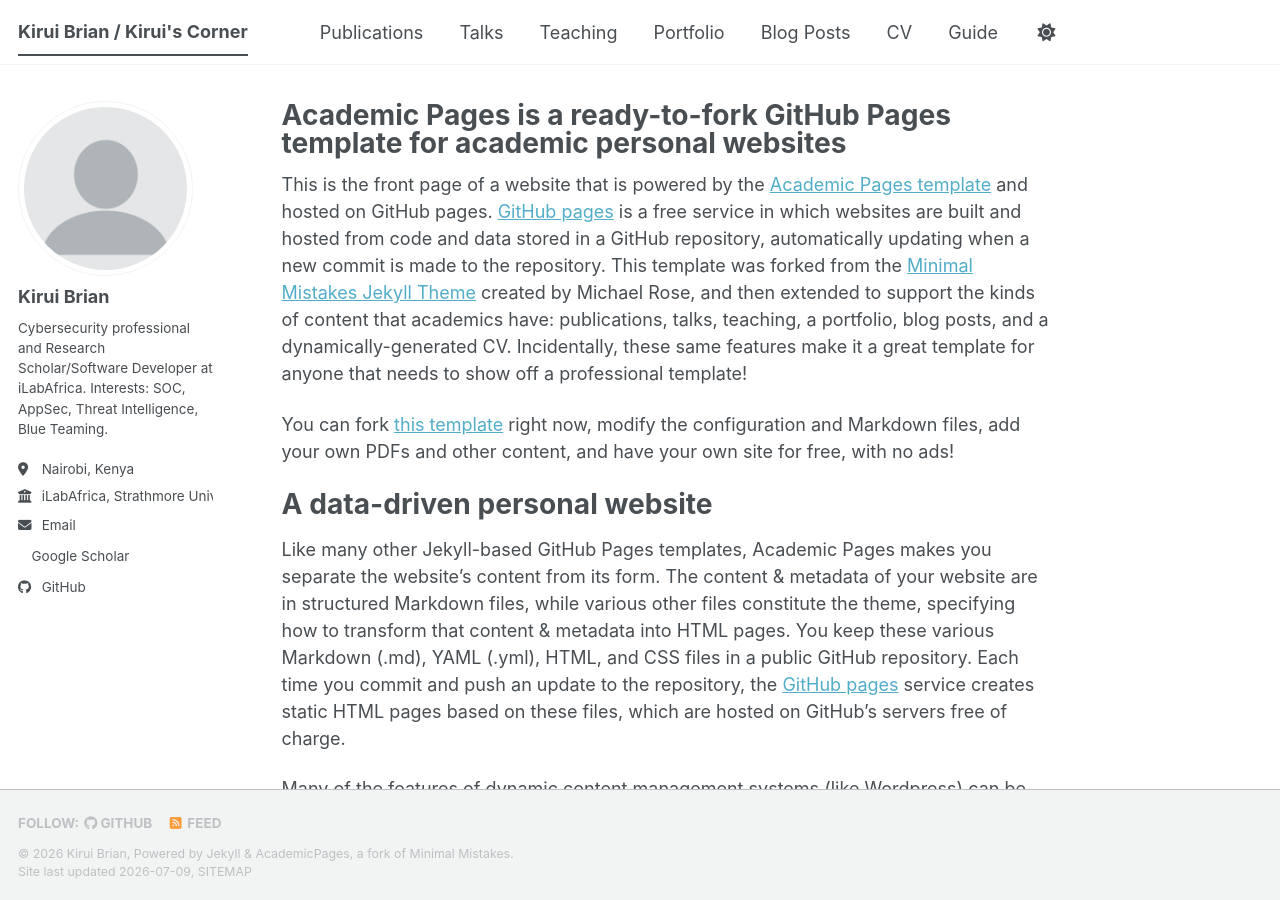
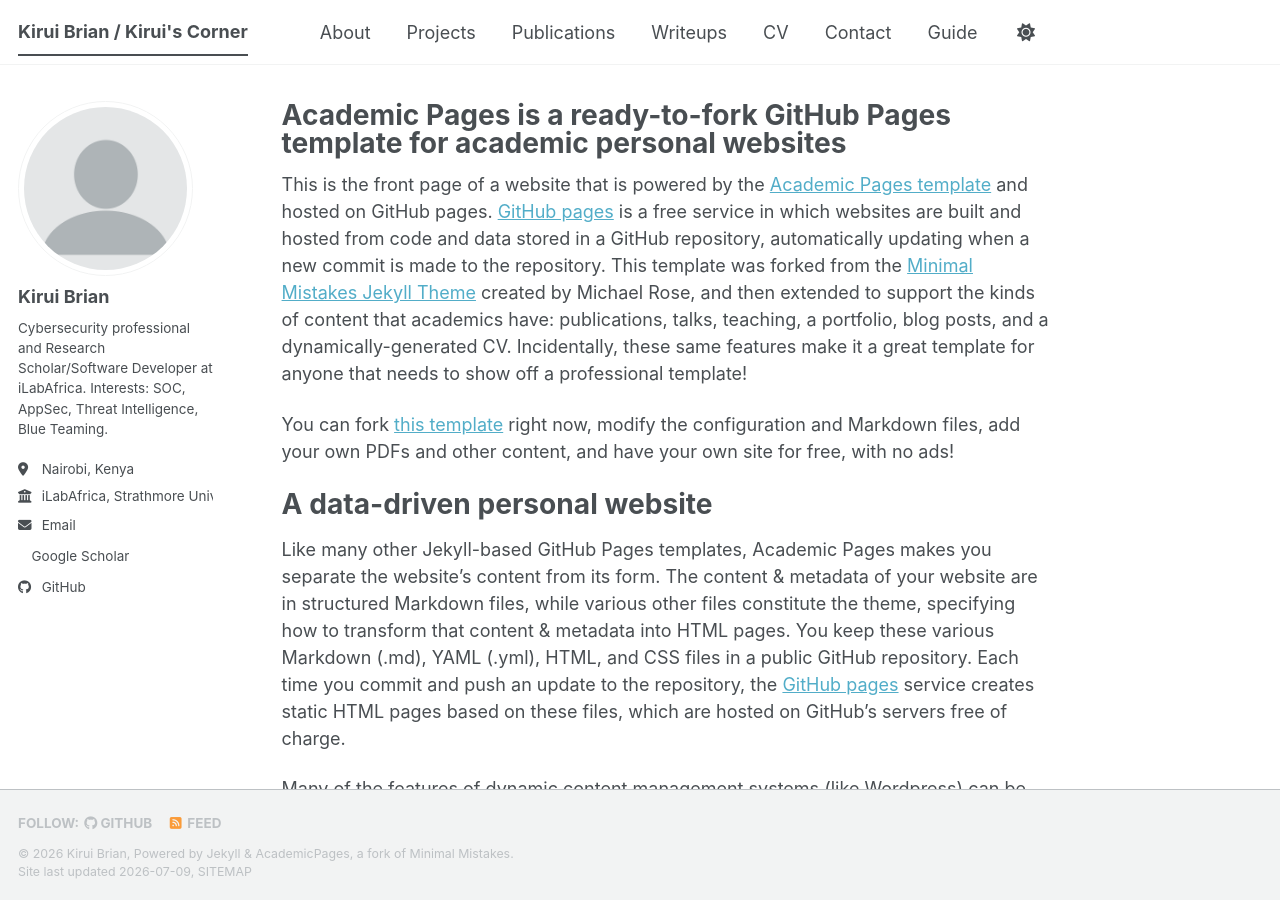
Before and after one commit to Kirui-Brian/Kirui-Brian.github.io, a Jekyll site: the page built from _pages/about.md, in a window 1280 px wide and 900 px high. Built offline with Jekyll 4.4.1, drawn with Linux system fonts in a browser that asks for light colours; a style sheet for code colours, icons or effects is not loaded.

Commit message:
Update navigation links in navigation.yml

```diff
--- a/_data/navigation.yml
+++ b/_data/navigation.yml
@@ -8,23 +8,23 @@
 #      Markdown formatted page while the second is generated using JSON.
 
 main:
+  - title: "About"
+    url: /about/
+
+  - title: "Projects"
+    url: /portfolio/
+
   - title: "Publications"
     url: /publications/
 
-  - title: "Talks"
-    url: /talks/
-
-  - title: "Teaching"
-    url: /teaching/
-
-  - title: "Portfolio"
-    url: /portfolio/
-
-  - title: "Blog Posts"
+  - title: "Writeups"
     url: /year-archive/
 
   - title: "CV"
     url: /cv/
+
+  - title: "Contact"
+    url: /contact/
 
   # - title: "CV"
   #   url: /cv-json/
```
